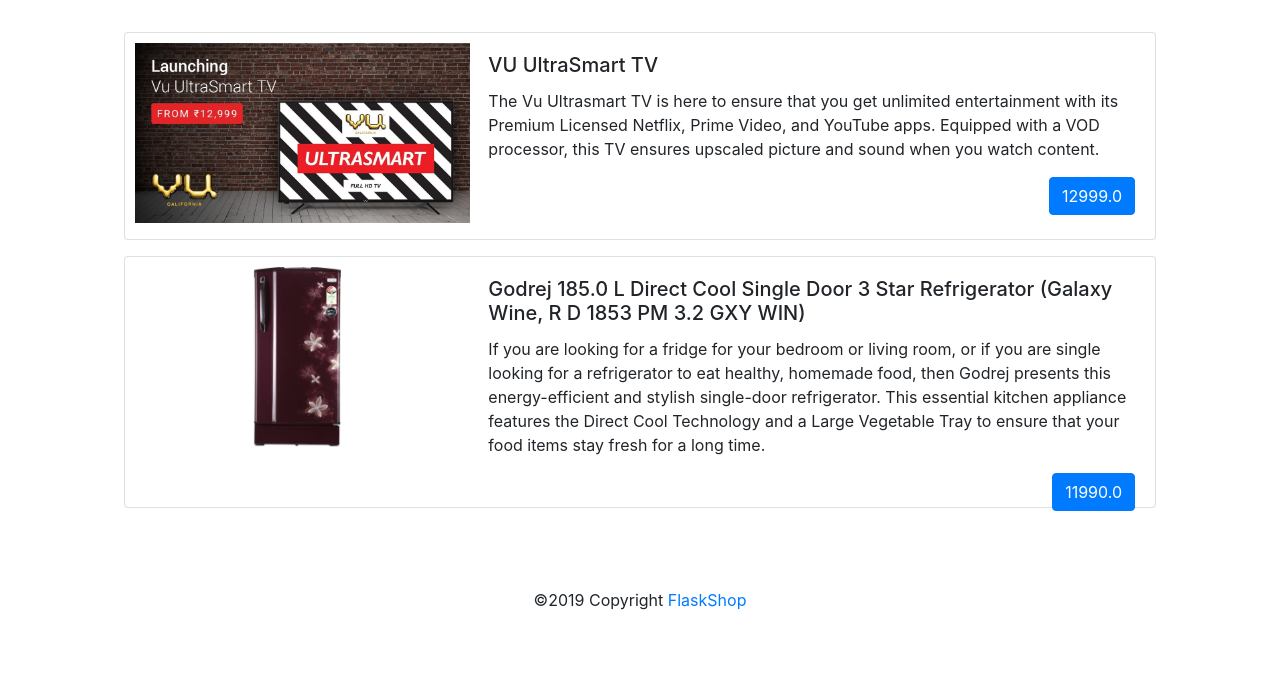
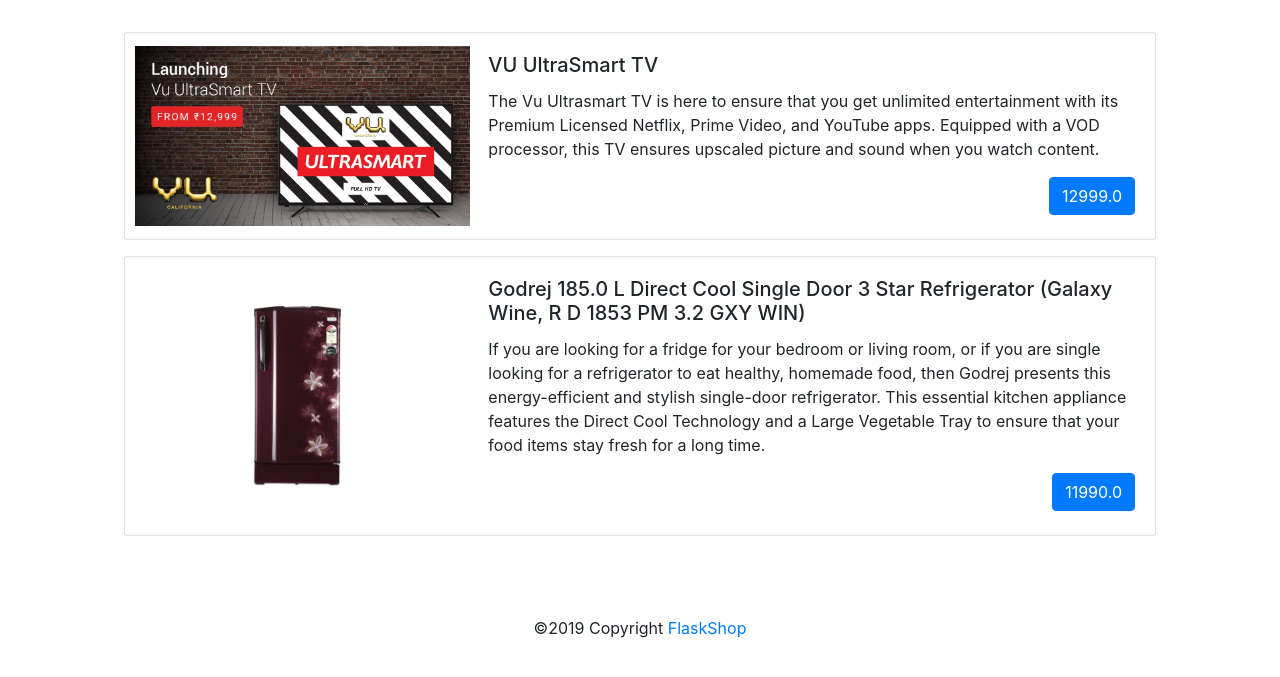
Before and after one commit to dakshpokar/FlaskShop, a Flask app: page /products in a window 1280 px wide. Shown: the part 56-733 px from the top of the page. Run offline with Flask 2, Linux system fonts and the light colour scheme; data comes from the database, SQL or seed files in the repository; some libraries are stand-ins or nearby versions.

Commit message:
Center aligned Images

```diff
--- a/templates/products.html
+++ b/templates/products.html
@@ -12,8 +12,8 @@
                         <h2>{%  if search_item != None %} You searched for: {{ search_item }} {% endif %}</h2>
                         {%  for row in rows %}
                             <div class="card mb-3">
-                                    <div class="row no-gutters" style="max-height: 250px">
-                                      <div class="col-md-4 text-center">
+                                    <div class="row no-gutters">
+                                      <div class="col-md-4 text-center align-self-center">
                                             <img style="height: 200px; overflow: hidden; padding: 10px" src="{{   row["image_url"] }}" alt="">
                                         </div>
                                       <div class="col-md-8">
```
